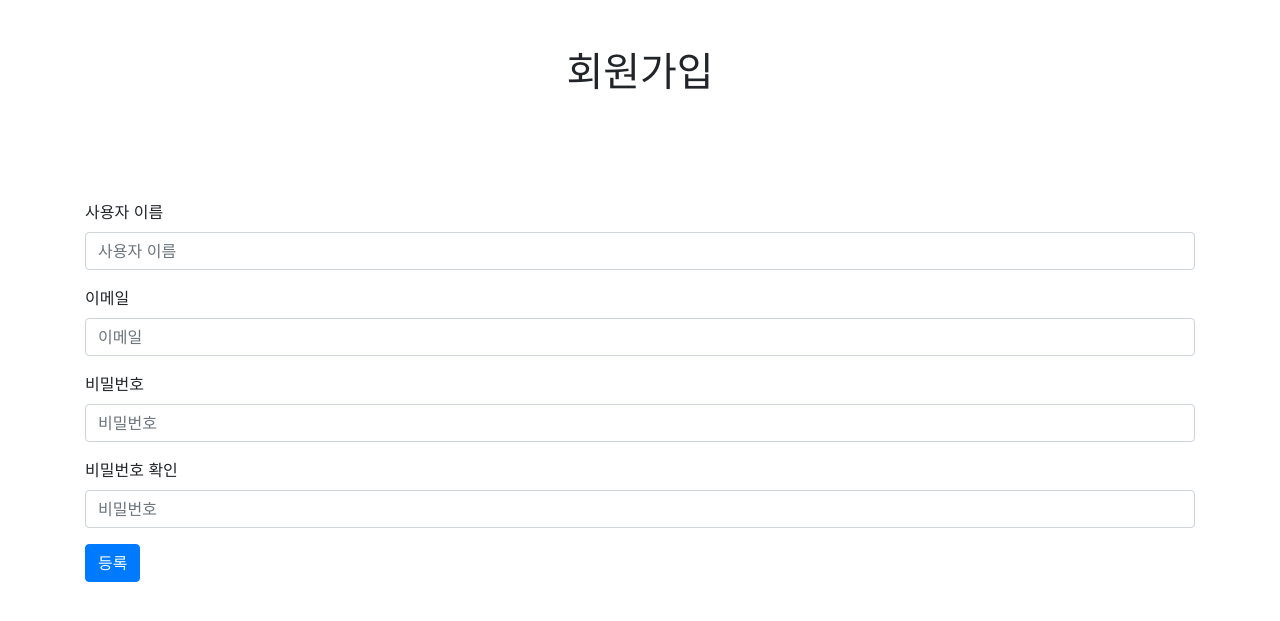
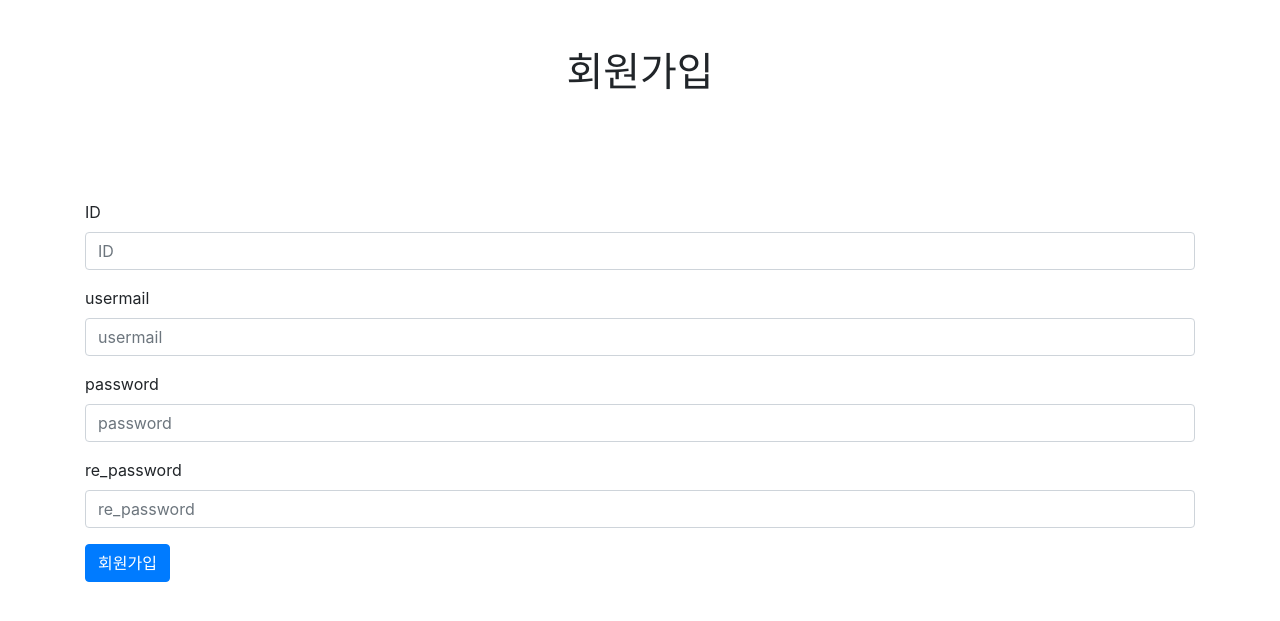
Before and after one commit to ChoiJunhee/2020-2_Django, a Django app: page /user/register/ in a window 1280 px wide. Shown: the top 621 px of the page. Run offline with Django 3.2, Linux system fonts and the light colour scheme; some libraries are stand-ins or nearby versions.

Commit message:
2020.10.27 10:51
thanks to mozilla...

```diff
--- a/test_community/user/admin.py
+++ b/test_community/user/admin.py
@@ -4,6 +4,6 @@ from .models import user
 # Register your models here.
 
 class userAdmin(admin.ModelAdmin):
-    list_display =('username', 'usermail', 'password')
+    list_display =('id','username', 'usermail', 'password')
 
 admin.site.register(user, userAdmin)
--- a/test_community/user/forms.py
+++ b/test_community/user/forms.py
@@ -1,6 +1,7 @@
 from django import forms
 from .models import user
 from django.contrib.auth.hashers import check_password
+from django.contrib.auth.models import UserManager
 
 class LoginForm(forms.Form):
     username = forms.CharField(
@@ -12,15 +13,62 @@ class LoginForm(forms.Form):
             'required': '비밀번호를 입력해 주세요.'
         }, widget=forms.PasswordInput, max_length=32, label='Password')
 
+
+    def clean(self):
+        cleaned_data = super().clean()
+        username = cleaned_data.get('username')
+        password = cleaned_data.get('password')
+
+        if(username and password):
+            if(not user.objects.filter(username__iexact=username)):
+                self.add_error('username', '아이디가 존재하지 않습니다.')
+            else:
+                loginuser = user.objects.get(username=username)
+                if(not (check_password(password, loginuser.password))):
+                    self.add_error('password', '비밀번호가 일치하지 않습니다.')
+                else:
+                    self.user_id = loginuser.id
+
+
+
+class RegisterForm(forms.Form):
+    username = forms.CharField(
+        error_messages={
+            'required': '아이디를 입력해 주세요.'
+        },max_length=32, label='ID'
+    )
+    usermail = forms.EmailField(
+        error_messages={
+            'required': '이메일을 입력해 주세요.'
+        },max_length=64, label='usermail'
+    )
+    password = forms.CharField(
+        error_messages={
+            'required': '비밀번호를 입력해 주세요.'
+        }, widget=forms.PasswordInput, max_length=32, label='password'
+    )
+    re_password = forms.CharField(
+        error_messages={
+            'required': '비밀번호 확인을 입력해 주세요.'
+        }, widget=forms.PasswordInput, max_length=32, label='re_password'
+    )
+
     def clean(self):
         cleaned_data = super().clean()
 
         username = cleaned_data.get('username')
+        usermail = cleaned_data.get('usermail')
         password = cleaned_data.get('password')
+        re_password = cleaned_data.get('re_password')
 
-        if(username and password):
-            loginuser = user.objects.get(username=username)
-            if(not (check_password(password, loginuser.password))):
-                self.add_error('password', 'wrong password')
+        if(username and usermail and password and re_password):
+            if(user.objects.filter(username__iexact=username)):
+                self.add_error('username', '이미 존재하는 아이디 입니다.')
+            elif(user.objects.filter(usermail__iexact=usermail)):
+                self.add_error('usermail', '이미 존재하는 이메일 입니다.')
+            elif(password != re_password):
+                self.add_error('re_password', '비밀번호가 일치하지 않습니다.')
             else:
-                self.user_id = loginuser.id
+                # USER 생성해야 하는 부분
+
+                self.signed = True
--- a/test_community/user/models.py
+++ b/test_community/user/models.py
@@ -1,4 +1,5 @@
 from django.db import models
+from django.contrib.auth.models import AbstractBaseUser, UserManager
 
 # Create your models here.
 
--- a/test_community/user/templates/login.html
+++ b/test_community/user/templates/login.html
@@ -25,7 +25,7 @@
           <span style="color:red">{{ field.errors }}</span>
           {% endif %}
           {% endfor %}
-          <button type="submit" class="btn btn-primary">등록</button>
+          <button type="submit" class="btn btn-primary">로그인</button>
         </form>
     </div>
 </div>
--- a/test_community/user/templates/register.html
+++ b/test_community/user/templates/register.html
@@ -16,44 +16,18 @@
   <div class="col-12">
       <form method="POST" action=".">
         {% csrf_token %}
-          <div class="form-group">
-            <label for="username">사용자 이름</label>
-            <input
-            type="text"
-            class="form-control"
-            id="username"
-            placeholder="사용자 이름"
-            name="username">
-          </div>
-          <div class="form-group">
-            <label for="usermail">이메일</label>
-            <input
-            type="text"
-            class="form-control"
-            id="usermail"
-            placeholder="이메일"
-            name="usermail">
-          </div>
-          <div class="form-group">
-            <label for="password">비밀번호</label>
-            <input
-            type="password"
-            class="form-control"
-            id="password"
-            placeholder="비밀번호"
-            name="password">
-          </div>
-          <div class="form-group">
-            <label for="re-password">비밀번호 확인</label>
-            <input
-            type="password"
-            class="form-control"
-            id="re-password"
-            placeholder="비밀번호"
-            name="re-password">
-          </div>
-          <button type="submit" class="btn btn-primary">등록</button>
-        </form>
+        {% for field in form %}
+        <div class='form-group'>
+          <label for="{{ field.id_for_label }}">{{ field.label }}</label>
+          <input type="{{ field.field.widget.input_type }}" class='form-control' id='{{ field.id_for_label }}'
+          placeholder='{{ field.label }}' name='{{ field.name }}' />
+        </div>
+        {% if field.errors %}
+        <span style="color:red">{{ field.errors }}</span>
+        {% endif %}
+        {% endfor %}
+        <button type="submit" class="btn btn-primary">회원가입</button>
+      </form>
     </div>
 </div>
 {% endblock %}
--- a/test_community/user/urls.py
+++ b/test_community/user/urls.py
@@ -4,5 +4,5 @@ from . import views
 urlpatterns = [
     path('register/', views.register),
     path('login/',  views.login),
-    path('/', views.home),
+    path('', views.home),
 ]
--- a/test_community/user/views.py
+++ b/test_community/user/views.py
@@ -2,33 +2,21 @@ from django.http import HttpResponse
 from django.shortcuts import render, redirect
 from django.contrib.auth.hashers import make_password, check_password
 from .models import user
-from .forms import LoginForm
+from .forms import LoginForm, RegisterForm
 
 # Create your views here.
 
 def register(request):
-    if(request.method == 'GET'):
-        return render(request, 'register.html')
-    elif(request.method == 'POST'):
-        username = request.POST.get('username', None)
-        usermail = request.POST.get('usermail', None)
-        password = request.POST.get('password', None)
-        re_password = request.POST.get('re-password', None)
+    if(request.method == 'POST'):
+        form = RegisterForm(request.POST)
+        if(form.is_valid() and form.signed):
+            return redirect('../login')
+        else:
+            return render(request, 'register.html', {'form':form})
+    elif(request.method=='GET'):
+        form = RegisterForm()
+        return render(request, 'register.html', {'form':form})
 
-        res_data = {}
-
-        if(not(username and password and re_password and usermail)):
-            res_data['error'] = '모든 값을 입력해야합니다.'
-        elif(password != re_password):
-            res_data['error'] = '비밀번호가 다릅니다.'
-        else:
-            new_user = user(
-            username=username,
-            usermail=usermail,
-            password=make_password(password)
-            )
-            new_user.save()
-        return render(request, 'register.html', res_data)
 
 def login(request):
     if(request.method == 'POST'):
@@ -36,10 +24,12 @@ def login(request):
         if(form.is_valid()):
             request.session['user'] = form.user_id
             return redirect('/')
-
+        else:
+            return render(request, 'login.html', {'form':form})
     elif(request.method == 'GET'):
         form = LoginForm()
     return render(request, 'login.html', {'form':form})
+
 
 def home(request):
     user_id = request.session.get('user')
```
Also changed, not shown: test_community/db.sqlite3.
